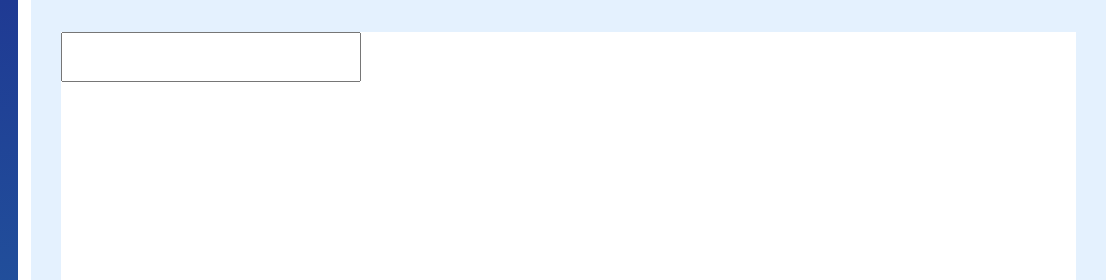
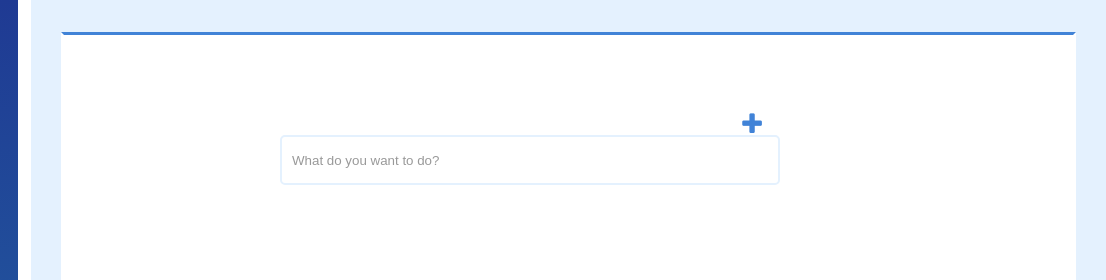
Before and after one commit to Sai1996/todo-manager-1.0, a plain HTML site: page index.html in a window 1280 px wide. Shown: the top 280 px of the page, 174-1280 px from the left. Drawn offline with Linux system fonts and the light colour scheme.

Commit message:
Finish inputbox

```diff
--- a/css/styles.css
+++ b/css/styles.css
@@ -1,30 +1,30 @@
-.w{
-  width:100%;
-  overflow-x:hidden;
-  margin:0px;
+.w {
+  width: 100%;
+  overflow-x: hidden;
+  margin: 0px;
 }
 
-.body{
-  float:left;
-  width:85%;
+.body {
+  float: left;
+  width: 85%;
   height: 100%;
   background-color: #e4f1fe;
 }
 
-.grad{
-  float:left;
-  width:15%;
+.grad {
+  float: left;
+  width: 15%;
   height: 100%;
-  background: -webkit-linear-gradient(top,#1f3a93,#2574a9);
+  background: -webkit-linear-gradient(top, #1f3a93, #2574a9);
 }
 
-.todoLogo{
+.todoLogo {
   display: block;
   margin: auto;
   padding-top: 40px;
 }
 
-.menuTitle{
+.menuTitle {
   padding-left: 30px;
   color: white;
   font-size: 17px;
@@ -32,7 +32,7 @@
   line-height: 35px;
 }
 
-.forIcon{
+.forIcon {
   color: white;
   display: inline-block;
   padding-left: 45px;
@@ -40,47 +40,108 @@
   font-size: 15px;
 }
 
-.forTextAfterIcon{
+.forTextAfterIcon {
   display: inline-block;
   padding-left: 10px;
   color: white;
   font-size: 15px;
 }
 
-.forSeparate{
+.forSeparate {
   display: block;
   line-height: 37px;
   cursor: pointer;
   transition: all 0.3s ease-in-out;
 }
 
-.onClick{
+.onClick {
   display: block;
   background-color: #1a2e71;
 }
 
-.inputBox{
+.inputBox {
   display: inline-block;
-  width:300px;
+  position: fixed;
+  top: 20%;
+  left: 55%;
+  width: 500px;
   height: 50px;
+  transform: translate(-50%, -50%);
+  border: none;
+  border: solid 2px #e4f1fe;
+  border-radius: 5px;
+  padding-left: 10px;
+  transition: all 0.3s ease-in-out;
 }
 
-.forSeparate:hover{
+.inputBox:hover{
+  transition: all 0.3s ease-in-out;
+  box-shadow:  0px 9px 23px 0px rgba(161,156,161,0.45);
+}
+.forSeparate:hover {
   background-color: #263e8d;
 }
 
-.outerBackground{
+.outerBackground {
   background-color: #e4f1fe;
   height: 100%;
   margin-left: 204.89px;
   overflow: auto;
 }
 
-.innerBackground{
+.innerBackground {
   margin-top: 32px;
   margin-bottom: 32px;
   margin-left: 30px;
   margin-right: 30px;
   background-color: white;
   height: calc(100% - 64px);
+  border-color: white;
+  border-top-color: #4183d7;
+  border-style: solid;
 }
+
+.forPlus {
+  color: #4183d7;
+  font-size: 25px;
+  display: inline-block;
+  margin-top: 6%;
+  margin-left: 53%;
+  position: absolute;
+}
+
+.inputBox::-webkit-input-placeholder {
+  /* WebKit, Blink, Edge */
+  color: #999999;
+
+}
+
+.inputBox:-moz-placeholder {
+  /* Mozilla Firefox 4 to 18 */
+  color: #999999;
+
+}
+
+.inputBox::-moz-placeholder {
+  /* Mozilla Firefox 19+ */
+  color: #999999;
+
+}
+
+.inputBox:-ms-input-placeholder {
+  /* Internet Explorer 10-11 */
+  color: #999999;
+
+}
+
+.inputBox::-ms-input-placeholder {
+  /* Microsoft Edge */
+  color: #999999;
+
+}
+
+.inputBox::placeholder {
+  /* Most modern browsers support this now. */
+  color: #999999;
+
+}
--- a/js/InputBox.js
+++ b/js/InputBox.js
@@ -5,5 +5,8 @@ InputBox.prototype.render = function(){
  var wrapper = document.createElement("div");
  wrapper.appendChild(document.createElement("input"));
 wrapper.children[0].className = "inputBox";
+wrapper.children[0].placeholder = "What do you want to do?";
+wrapper.appendChild(document.createElement("div"));
+wrapper.children[1].className = "fa fa-plus forPlus";
 return wrapper;
 };
```
